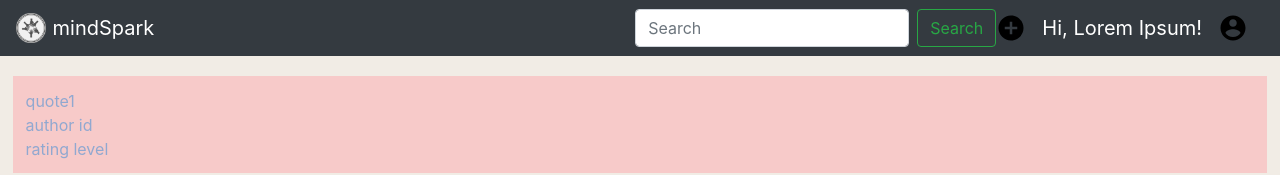
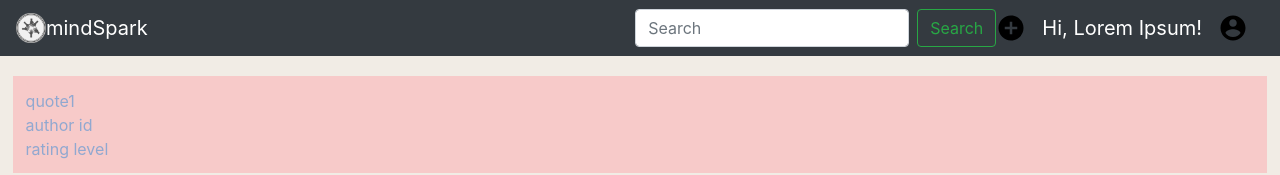
Before and after one commit to abansal98/mindSpark, a React (Create React App) app in the folder react-app/: page /home in a window 1280 px wide. Shown: the top 175 px of the page. Built offline with nearby package versions, Linux system fonts and the light colour scheme.

Commit message:
moving this to Navbar.css

```diff
--- a/react-app/src/index.css
+++ b/react-app/src/index.css
@@ -9,10 +9,6 @@ body {
   background-color: #f1ece5;
 }
 
-.teamName {
-  margin-left: 5%;
-}
-
 /* @media screen and (max-width: 500px) {
   body {
     padding-top: 17%;
```
